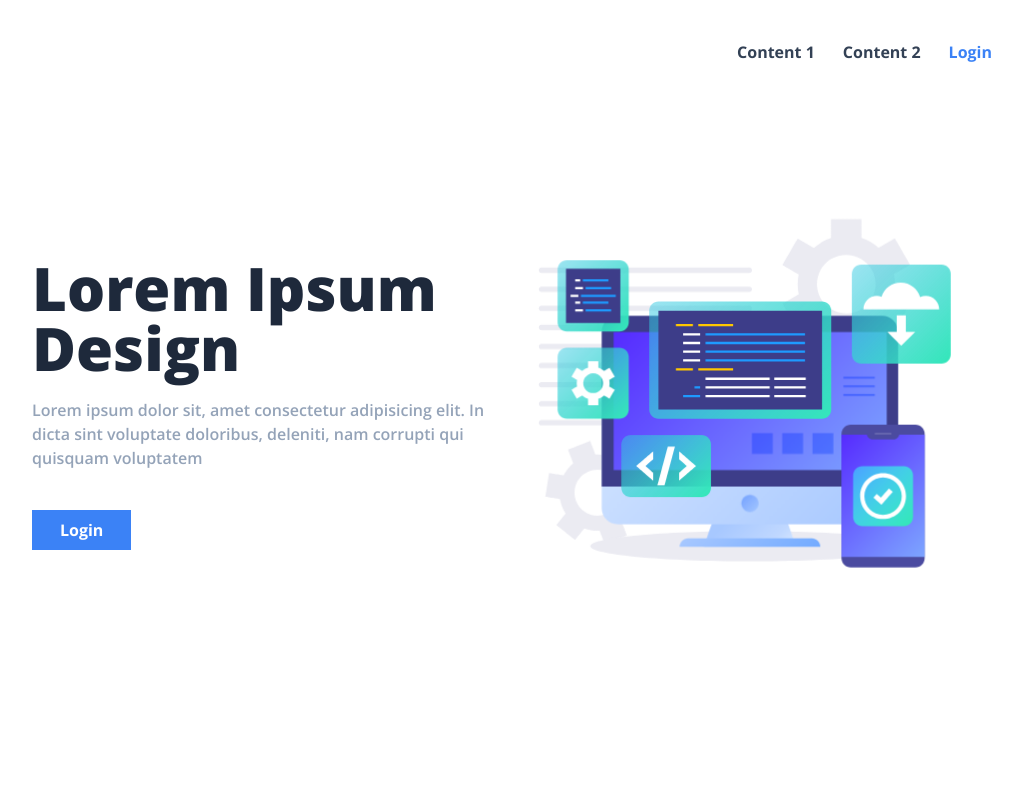
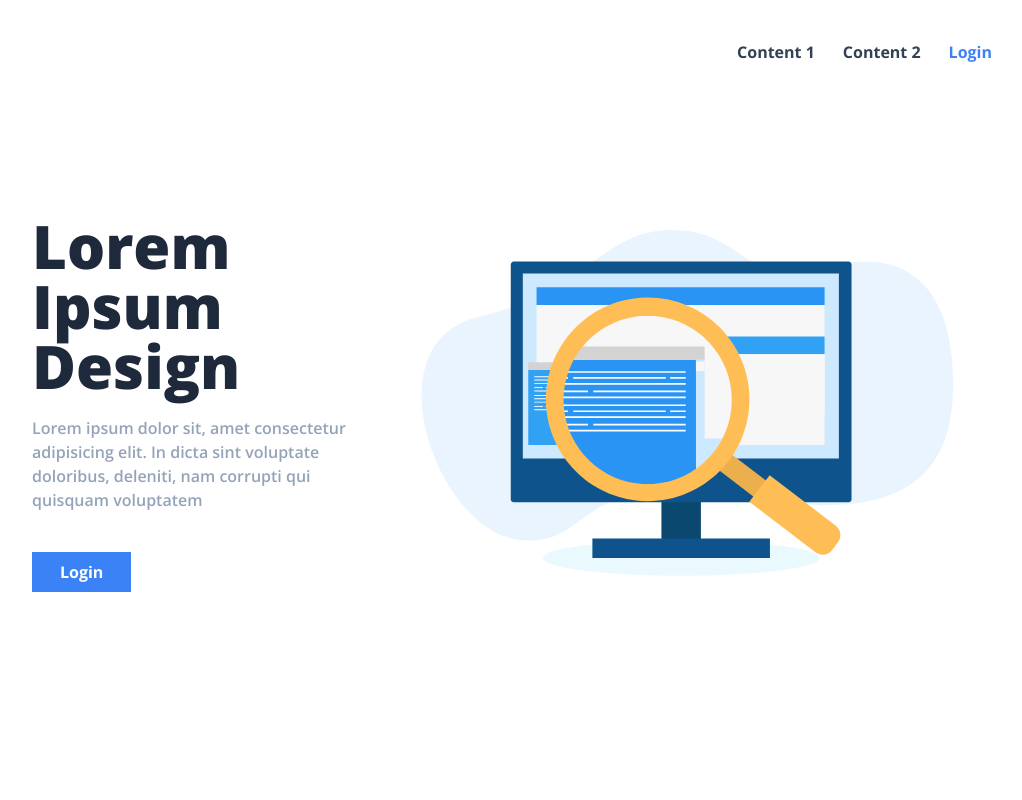
Before and after one commit to DaraletDev/frontend_test, a Next.js app: page / in a window 1280 px wide. Shown: the top 800 px of the page, without its empty margins (128-1150 px from the left). Built offline with nearby package versions, Linux system fonts and the light colour scheme.

Commit message:
back to image

```diff
--- a/src/app/components/hero.jsx
+++ b/src/app/components/hero.jsx
@@ -24,7 +24,7 @@ const Hero = () => {
                     </button>
                 </div>
                 <div className="relative">
-                    {/* <Image
+                    <Image
                         src="/assets/hero_mobile_img.svg"
                         layout="responsive"
                         width={75}
@@ -39,8 +39,8 @@ const Hero = () => {
                         height={75}
                         alt="Blue background color and icon of card"
                         className="hidden lg:block md:w-1/2 lg:w-1/3"
-                    /> */}
-                    <HeroAnimation />
+                    />
+                    {/* <HeroAnimation /> */}
                 </div>
             </main>
         </>
--- a/src/app/components/hero_animation.js
+++ b/src/app/components/hero_animation.js
@@ -21,6 +21,7 @@ const HeroAnimation = () => {
         <Lottie
             animationData={animationData}
             loop={false}
+            priority
         />
     ) : null;
 };
```
